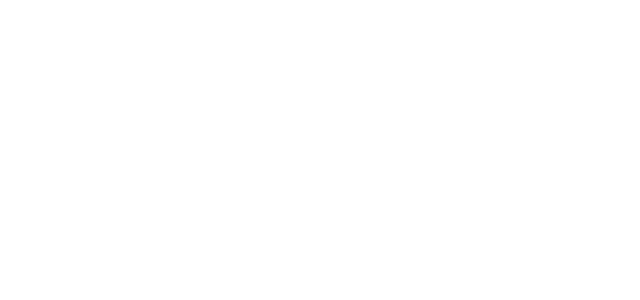
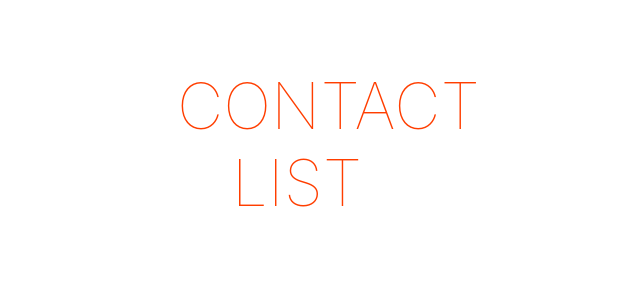
Before and after one commit to raflyfahrezi/contact-list-svelte, a Svelte app: page / in a window 1280 px wide. Shown: the top 300 px of the page, without its empty margins (343-983 px from the left). Built offline with nearby package versions, Linux system fonts and the light colour scheme.

Commit message:
change from name to title

```diff
--- a/src/App/App.svelte
+++ b/src/App/App.svelte
@@ -3,7 +3,7 @@
 </script>
 
 <main>
-    <Header />
+    <Header title="Contact List" />
 </main>
 
 <style>
--- a/src/components/Header.svelte
+++ b/src/components/Header.svelte
@@ -1,11 +1,11 @@
 <script>
-    let name = ''
+    let title = ''
 
-    export { name }
+    export { title }
 </script>
 
 <div>
-    <h1>{name}</h1>
+    <h1>{title}</h1>
 </div>
 
 <style>
```
